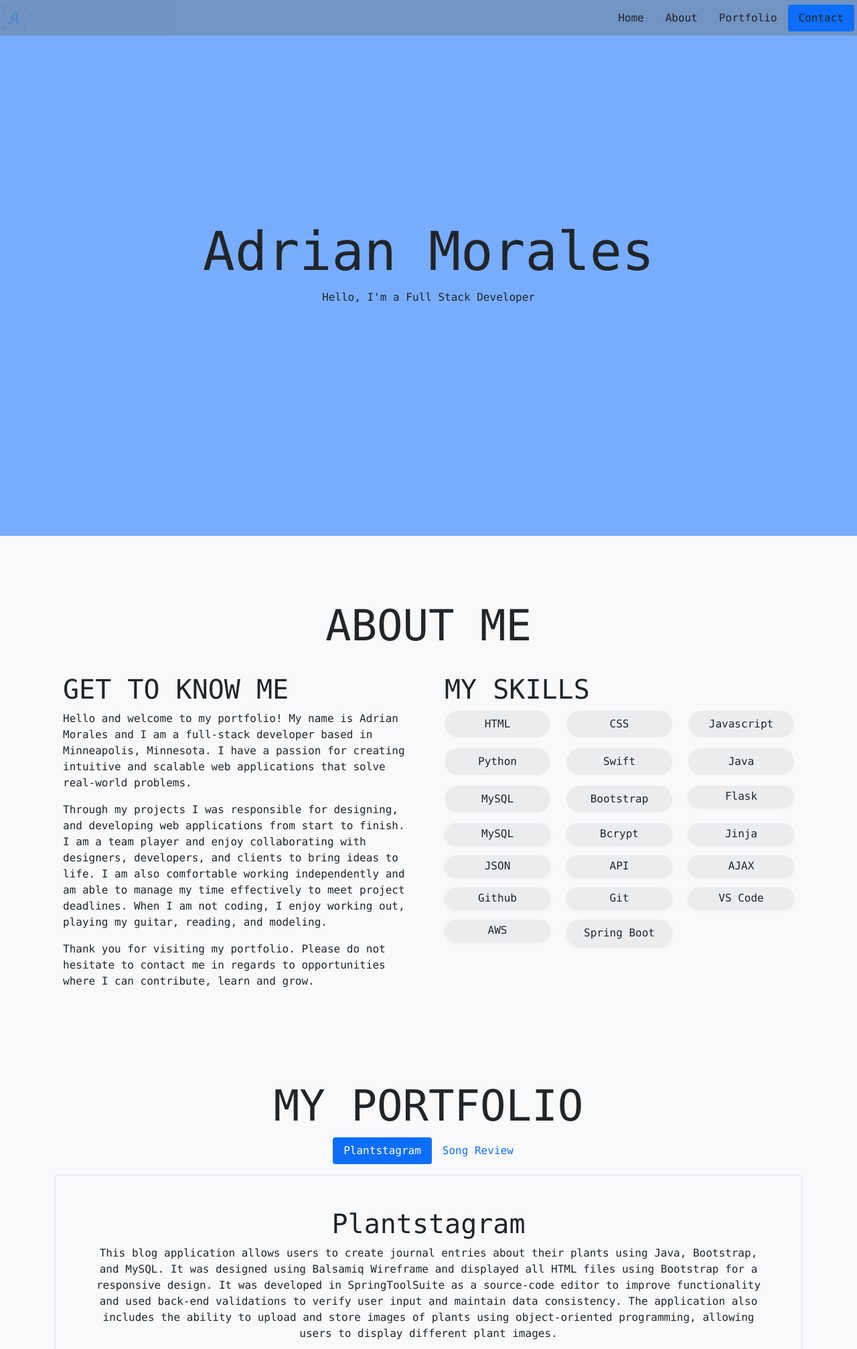
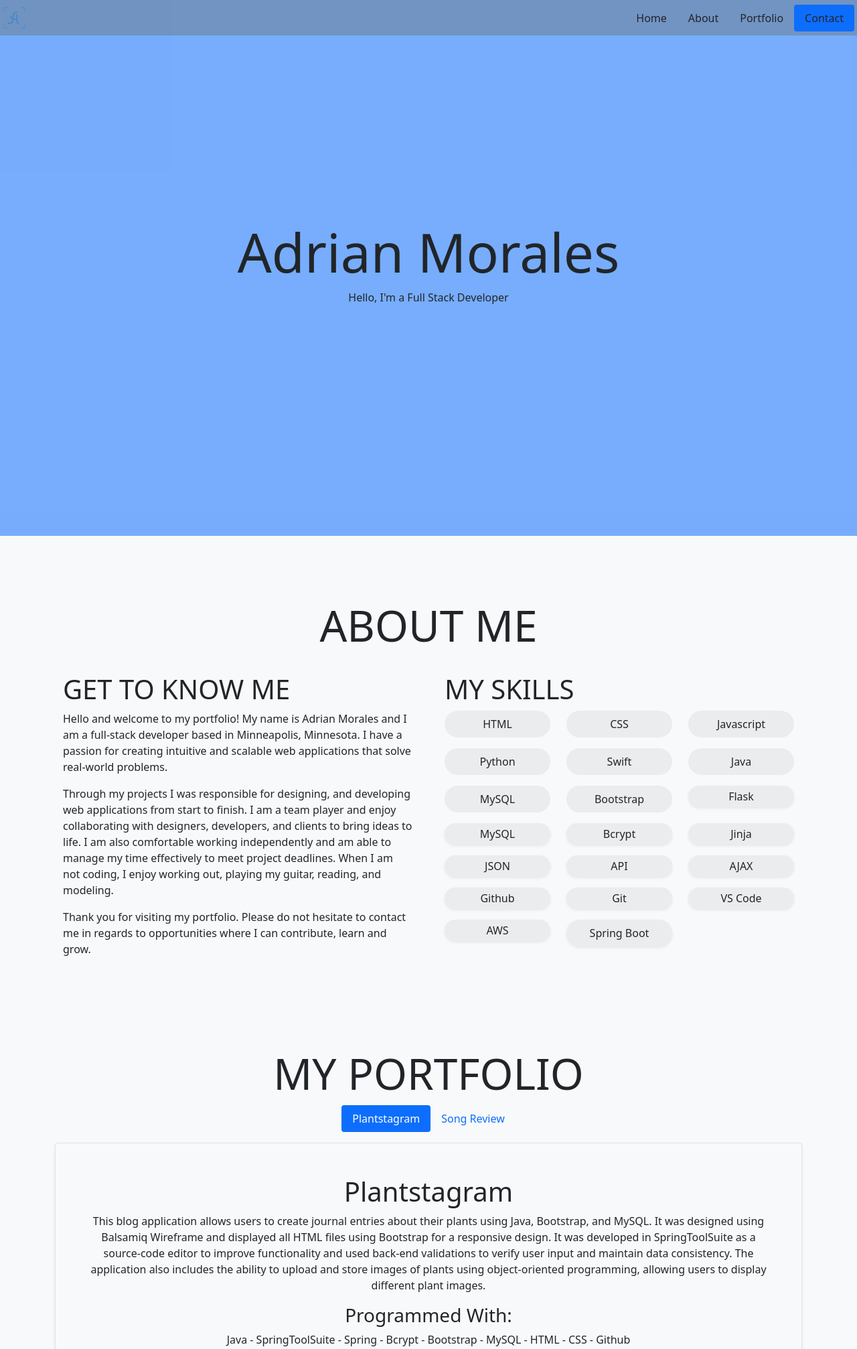
Before and after one commit to Adrianmorales1/Portfolio, a Flask app: page / in a window 1280 px wide. Shown: the top 2014 px of the page at 67% size. Run offline with Flask 2, Linux system fonts and the light colour scheme; some libraries are stand-ins or nearby versions.

Commit message:
changed font to arial

```diff
--- a/flask_app/templates/home.html
+++ b/flask_app/templates/home.html
@@ -9,7 +9,7 @@
     <link href="https://cdn.jsdelivr.net/npm/bootstrap@5.1.3/dist/css/bootstrap.min.css" rel="stylesheet" integrity="sha384-1BmE4kWBq78iYhFldvKuhfTAU6auU8tT94WrHftjDbrCEXSU1oBoqyl2QvZ6jIW3" crossorigin="anonymous">
     <title>Adrian's Portfolio</title>
 </head>
-<body class="font-monospace">
+<body class="font-arial">
     <!--Front-->
 
     <nav id = "navbar" class="navbar fixed-top bg-secondary p-1" style="--bs-bg-opacity: .45;">
```
